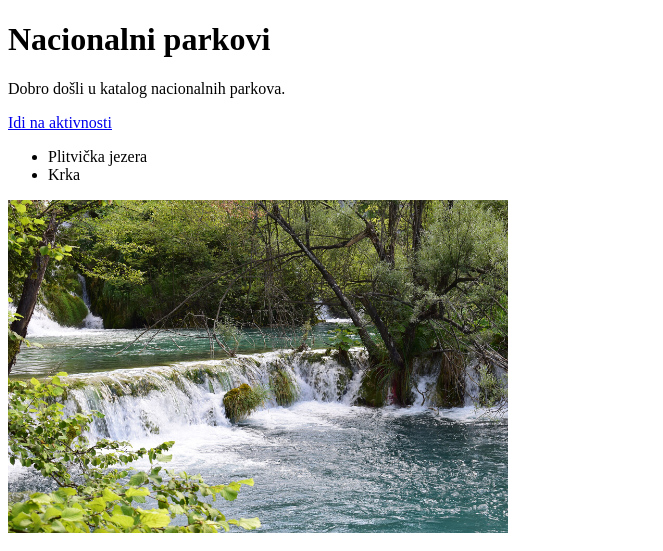
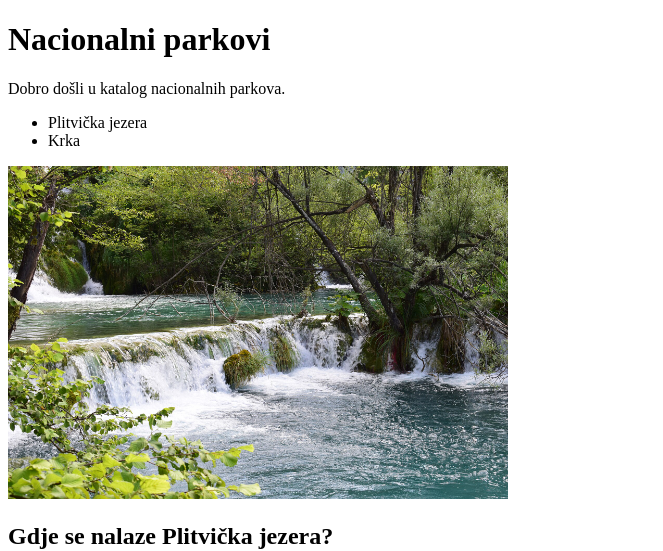
Before and after one commit to mlonca884/algebra, a plain HTML site: page index.html in a window 1280 px wide. Shown: the top 551 px of the page, without its empty margins (0-663 px from the left). Drawn offline with Linux system fonts and the light colour scheme.

```diff
--- a/index.html
+++ b/index.html
@@ -10,9 +10,7 @@
 <body>
     <h1>Nacionalni parkovi</h1>
     <p>Dobro došli u katalog nacionalnih parkova.</p>
-    <p>
-        <a href="#aktivnosti">Idi na aktivnosti</a>
-    </p>
+
 
     <ul>
         <li>Plitvička jezera</li>
```
Also changed, not shown: parkovi.html (+2 -0 lines).
